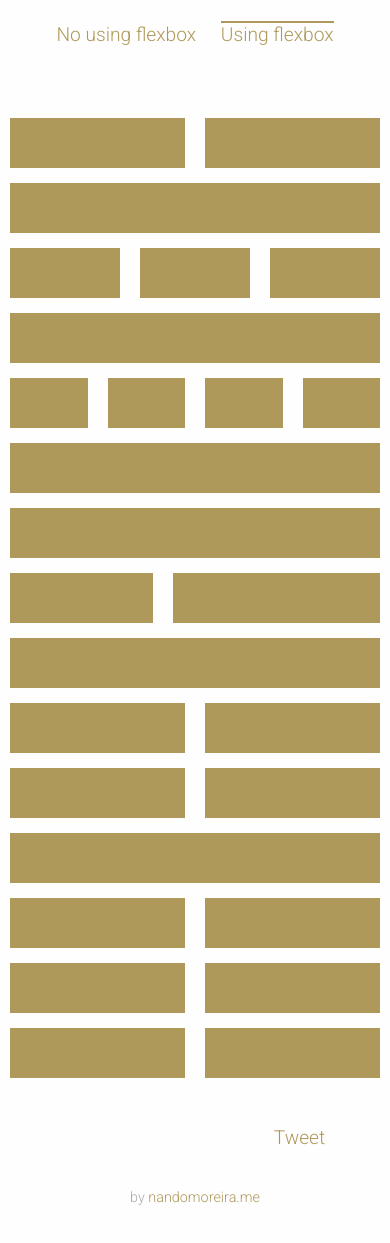
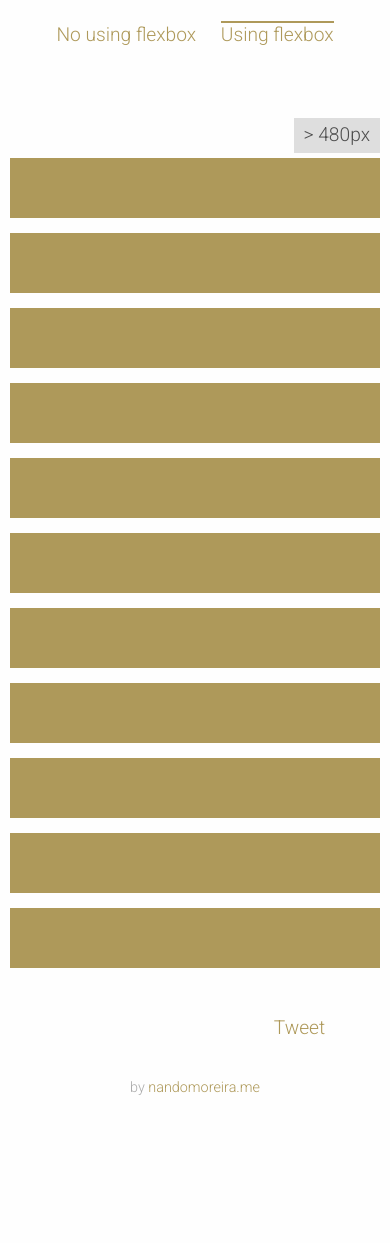
Before and after one commit to nandomoreirame/gridfy, a plain HTML site: page flexbox.html in a window 390 px wide. Shown: the part 207-1450 px from the top of the page. After the commit the page ends 1349 px from the top, so only its background shows below. Drawn offline with nearby package versions, Linux system fonts and the light colour scheme; grey boxes are pictures that could not be loaded.

Commit message:
Add xsmall screen

```diff
--- a/flexbox.html
+++ b/flexbox.html
@@ -32,39 +32,21 @@
     </header>
 
     <div class="row demo">
-      <div class="c-l-3 c-m-4 c-s-6"><span></span></div>
-      <div class="c-l-3 c-m-4 c-s-6"><span></span></div>
-      <div class="c-l-3 c-m-4"><span></span></div>
 
-      <div class="c-l-3 c-m-3 c-s-4"><span></span></div>
-      <div class="c-l-4 c-m-3 c-s-4"><span></span></div>
-      <div class="c-l-4 c-m-3 c-s-4"><span></span></div>
-      <div class="c-l-4 c-m-3"><span></span></div>
+      <div class="c-l-2 c-m-4 c-s-6"><span></span></div>
+      <div class="c-l-10 c-m-8 c-s-6"><span></span></div>
 
-      <div class="c-m-6 c-s-3"><span></span></div>
-      <div class="c-m-6 c-s-3"><span></span></div>
+      <div class="c-l-3 c-m-6 c-s-4"><span></span></div>
+      <div class="c-l-3 c-m-6 c-s-4"><span></span></div>
+      <div class="c-l-3 c-m-2 c-s-4"><span></span></div>
+      <div class="c-l-3 c-m-10"><span></span></div>
 
-      <div class="c-m-7 c-s-3"><span></span></div>
-      <div class="c-m-5 c-s-3"><span></span></div>
+      <div class="c-l-4 c-m-4 c-s-6"><span></span></div>
+      <div class="c-l-4 c-m-4 c-s-6"><span></span></div>
+      <div class="c-l-4 c-m-4"><span></span></div>
 
-      <div class="c-m-2"><span></span></div>
-      <div class="c-m-10"><span></span></div>
-
-      <div class="c-m-9 c-s-5"><span></span></div>
-      <div class="c-m-3 c-s-7"><span></span></div>
-
-      <div class="c-m-1"><span></span></div>
-      <div class="c-m-1 c-s-6"><span></span></div>
-      <div class="c-m-1 c-s-6"><span></span></div>
-      <div class="c-m-1 c-s-6"><span></span></div>
-      <div class="c-m-1 c-s-6"><span></span></div>
-      <div class="c-m-1"><span></span></div>
-      <div class="c-m-1 c-s-6"><span></span></div>
-      <div class="c-m-1 c-s-6"><span></span></div>
-      <div class="c-m-1 c-s-6"><span></span></div>
-      <div class="c-m-1 c-s-6"><span></span></div>
-      <div class="c-m-1 c-s-6"><span></span></div>
-      <div class="c-m-1 c-s-6"><span></span></div>
+      <div class="c-l-6 c-m-9 c-s-5"><span></span></div>
+      <div class="c-l-6 c-m-3 c-s-7"><span></span></div>
     </div>
 
     <footer>
--- a/sass/_settings.scss
+++ b/sass/_settings.scss
@@ -9,6 +9,7 @@ $max-width: 1024px !default;
 $enable-flex-box: false !default;
 $default-feature: min-width !default; // no mobile first use max-width
 
+$xsmall-screen : 480px !default;
 $small-screen  : 768px !default;
 $medium-screen : 1024px !default;
 $large-screen  : 1224px !default;
--- a/sass/demo.scss
+++ b/sass/demo.scss
@@ -76,6 +76,7 @@ nav {
   }
 }
 
+.demo,
 header h1,
 header p,
 header nav,
@@ -92,10 +93,23 @@ footer > div {
 .demo {
   position: relative;
   overflow: hidden;
+  padding-top: 40px;
+  @include animation-name(smallUp);
+  @include animation-delay(.3s);
+  @include animation-duration(.6s);
+
+  &::before {
+    content: '> #{$xsmall-screen}';
+    background-color: #dedede;
+    padding: 3px 10px;
+    position: absolute;
+    top: 0;
+    right: ($gutter/2);
+  }
 
   span {
     width: 100%;
-    height: 50px;
+    height: 60px;
     font-weight: 500;
     display: block;
     padding: 5px 0;
@@ -103,6 +117,30 @@ footer > div {
     background-color: #ae995a;
     text-align: center;
     color: #fff;
+  }
+
+  @include media($small-screen) {
+    &::before {
+      content: '> #{$small-screen}';
+    }
+  }
+
+  @include media($medium-screen) {
+    &::before {
+      content: '> #{$medium-screen}';
+    }
+  }
+
+  @include media($large-screen) {
+    &::before {
+      content: '> #{$large-screen}';
+    }
+  }
+
+  @include media($xlarge-screen) {
+    &::before {
+      content: '> #{$xlarge-screen}';
+    }
   }
 }
 
@@ -171,3 +209,15 @@ footer {
     @include transform(translateY(0));
   }
 }
+
+@include keyframes(smallUp) {
+  from {
+    opacity: 0;
+    @include transform(translateY(20%));
+  }
+
+  to {
+    opacity: 1;
+    @include transform(translateY(0));
+  }
+}
--- a/sass/flexbox.scss
+++ b/sass/flexbox.scss
@@ -7,6 +7,7 @@ $enable-flex-box: true !default;
 }
 
 @for $i from 1 through $grid-columns {
+  .c-xs-#{$i},
   .c-s-#{$i},
   .c-m-#{$i},
   .c-l-#{$i},
@@ -15,7 +16,11 @@ $enable-flex-box: true !default;
   }
 }
 
-@include columns('s');
+@include columns('xs');
+
+@include media($small-screen) {
+  @include columns('s');
+}
 
 @include media($medium-screen) {
   @include columns('m');
--- a/sass/no-flexbox.scss
+++ b/sass/no-flexbox.scss
@@ -6,6 +6,7 @@
 }
 
 @for $i from 1 through $grid-columns {
+  .c-xs-#{$i},
   .c-s-#{$i},
   .c-m-#{$i},
   .c-l-#{$i},
@@ -14,7 +15,11 @@
   }
 }
 
-@include columns('s');
+@include columns('xs');
+
+@include media($small-screen) {
+  @include columns('s');
+}
 
 @include media($medium-screen) {
   @include columns('m');
```
Also changed, not shown: index.html (+7 -26 lines), stylesheets/demo.css, stylesheets/flexbox.css, stylesheets/no-flexbox.css.
